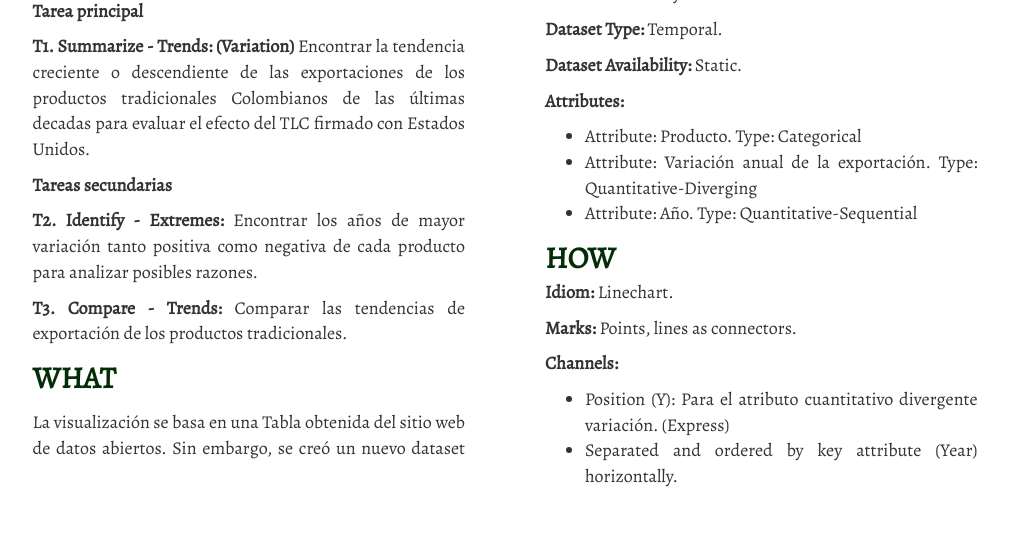
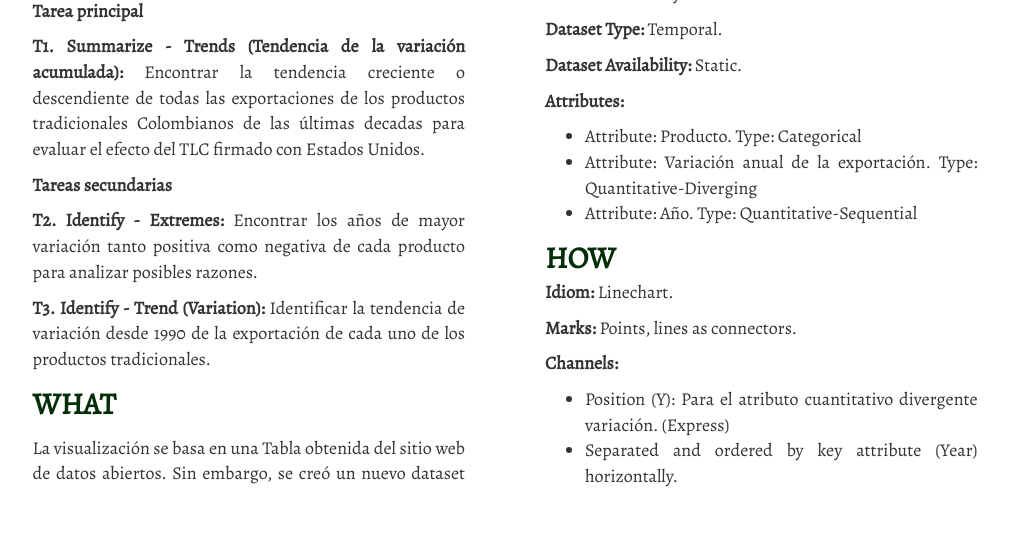
Before and after one commit to camilospn/ExportacionesDeColombiaAEstadosUnidos, a plain HTML site: page index.html in a window 1280 px wide. Shown: the part 700-1248 px from the top of the page, without its empty margins (135-1144 px from the left). Drawn offline with nearby package versions, Linux system fonts and the light colour scheme.

Commit message:
última correción

```diff
--- a/index.html
+++ b/index.html
@@ -191,10 +191,10 @@
 			  <span class="titulo2">WHY</span>
 
 			  <p><strong>Tarea principal</strong>
-			  <p><strong>T1. Summarize - Trends: (Variation)</strong> Encontrar la tendencia creciente o descendiente de las exportaciones de los productos tradicionales Colombianos de las últimas decadas para evaluar el efecto del TLC firmado con Estados Unidos.
+			  <p><strong>T1. Summarize - Trends (Tendencia de la variación acumulada):</strong> Encontrar la tendencia creciente o descendiente de todas las exportaciones de los productos tradicionales Colombianos de las últimas decadas para evaluar el efecto del TLC firmado con Estados Unidos.
 			  <p><strong>Tareas secundarias</strong><br/>
 			  <p><strong>T2. Identify - Extremes: </strong> Encontrar los años de mayor variación tanto positiva como negativa de cada producto para analizar posibles razones.
-			  <p><strong>T3. Compare - Trends:</strong> Comparar las tendencias de exportación de los productos tradicionales.
+			  <p><strong>T3. Identify - Trend (Variation):</strong> Identificar la tendencia de variación desde 1990 de la exportación de cada uno de los productos tradicionales.
 
 			  <p>
 			  <span class="titulo2">WHAT</span>
```
